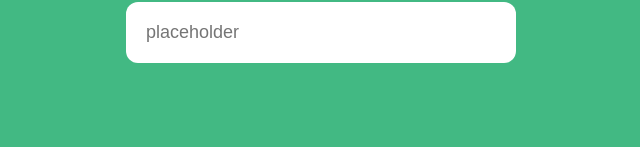
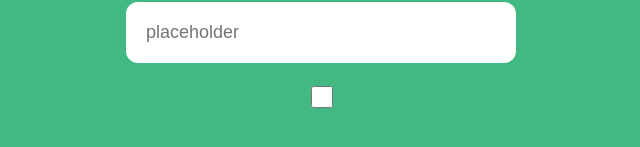
Before and after one commit to AtharLaique/VUEJS-Learning, a Vue app: page / in a window 1280 px wide. Shown: the part 171-318 px from the top of the page, without its empty margins (319-959 px from the left). Built offline with nearby package versions, Linux system fonts and the light colour scheme.

Commit message:
checkBox

```diff
--- a/src/App.vue
+++ b/src/App.vue
@@ -6,14 +6,17 @@
       :placeholder="'Enter Valid Name'"
       :type="'text'"
     />
+    <CheckBox />
   </div>
 </template>
 
 <script>
 import Input from './components/Input.vue';
+import CheckBox from './components/CheckBox.vue';
 export default {
   components: {
     Input,
+    CheckBox,
   },
 };
 </script>
--- /dev/null
+++ b/src/components/CheckBox.vue
@@ -0,0 +1,21 @@
+<template>
+  <input type="checkbox" id="checkbox" v-model="checked" />
+</template>
+
+<script>
+export default {
+  data() {
+    return {
+      checked: false,
+    };
+  },
+};
+</script>
+
+<style scoped>
+input[type='checkbox'] {
+  width: 22px !important;
+  height: 22px;
+  border-radius: 12px;
+}
+</style>
```
